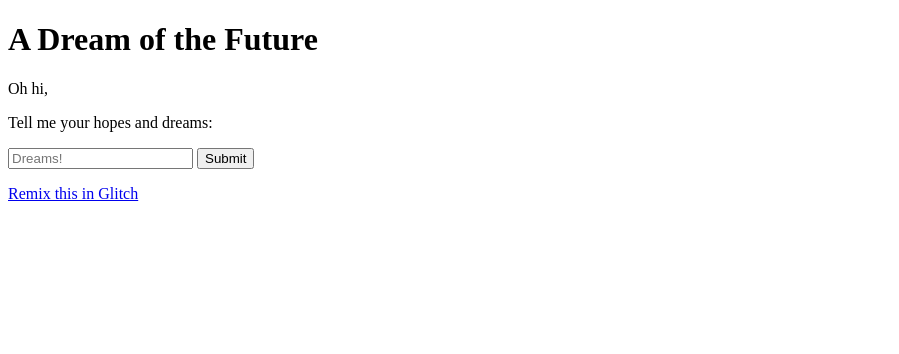
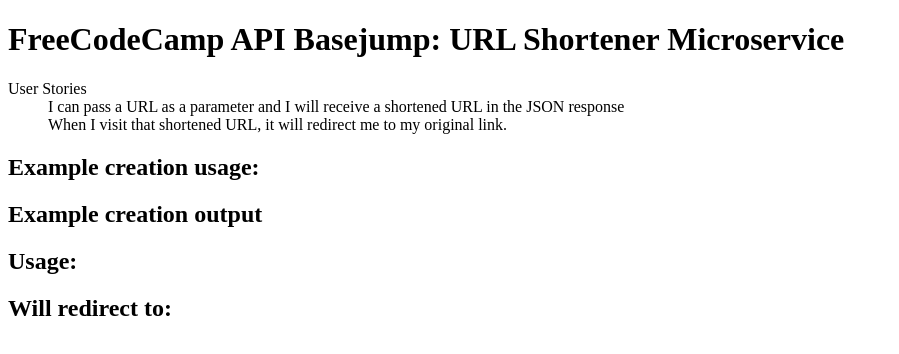
Before and after one commit to cortazar11/URL-shortener, a website: page views/index.html in a window 1280 px wide. Shown: the whole page, without its empty margins (0-899 px from the left). Drawn offline with nearby package versions, Linux system fonts and the light colour scheme; no server answers.

Commit message:
Checkpoint

```diff
--- a/views/index.html
+++ b/views/index.html
@@ -19,30 +19,31 @@
     <link rel="stylesheet" href="/style.css">
   </head>
   <body>
-    <header>
+
       <h1>
-        A Dream of the Future
+        FreeCodeCamp API Basejump: URL Shortener Microservice
       </h1>
-    </header>
 
-    <main>
-      <p class="bold">Oh hi,</p>
-      <p>Tell me your hopes and dreams:</p>
-      <form>
-        <input type="text" maxlength="100" placeholder="Dreams!">
-        <button type="submit">Submit</button>
-      </form>
-      <section class="dreams">
-        <ul id="dreams">
-        </ul>
-      </section>
-    </main>
+       <dl>
+        <dt>User Stories</dt>
+        <dd>I can pass a URL as a parameter and I will receive a shortened URL in the JSON response</dd>
+        <dd>When I visit that shortened URL, it will redirect me to my original link.</dd>
+      </dl>
 
-    <footer>
-      <a href="https://glitch.com">
-        Remix this in Glitch
-      </a>
-    </footer>
+      <h2>
+        Example creation usage:
+    </h2>
+    <h2>
+      Example creation output
+    </h2>
+    <h2>
+      Usage:
+    </h2>
+    <h2>
+      Will redirect to:
+    </h2>
+
+
 
     <!-- Your web-app is https, so your scripts need to be too -->
     <script src="https://code.jquery.com/jquery-2.2.1.min.js"
```
